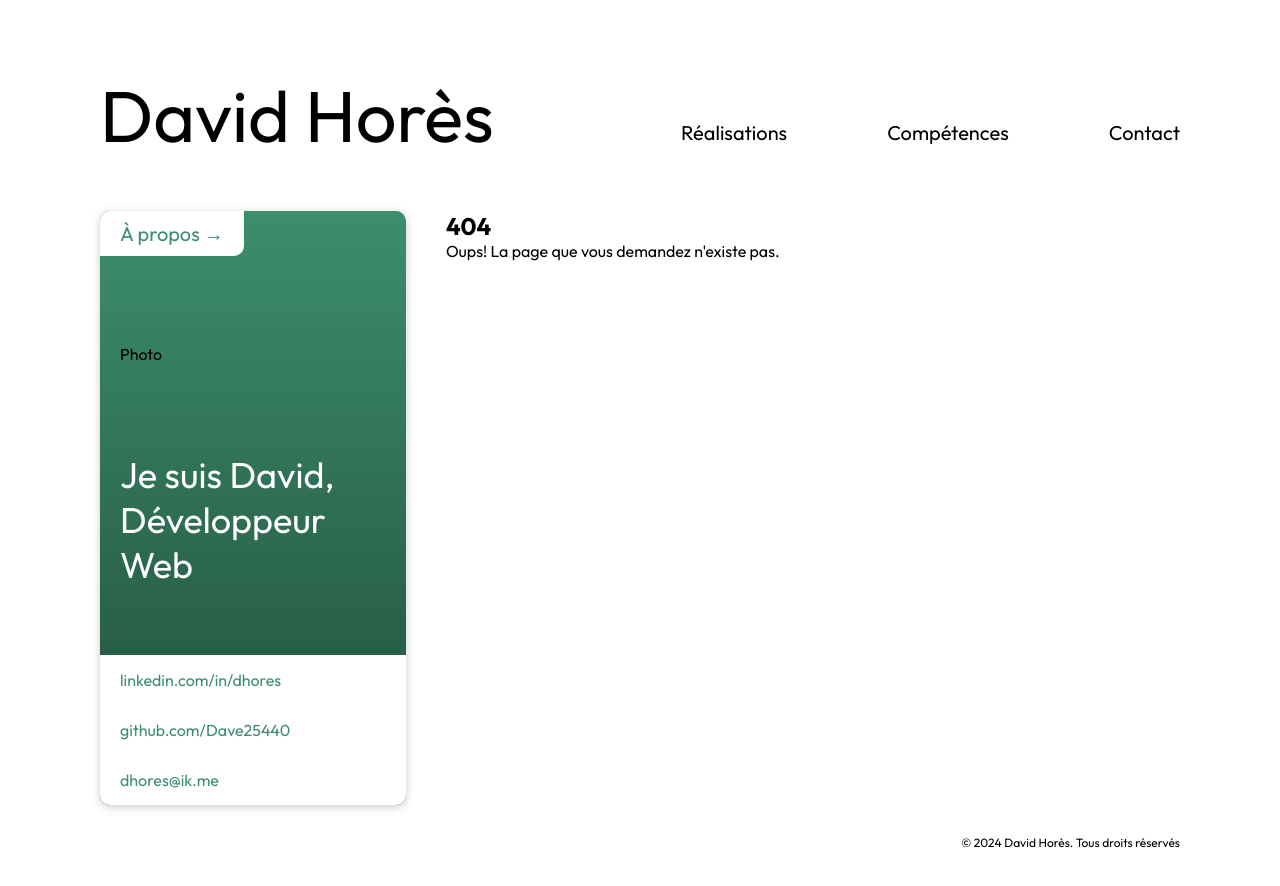
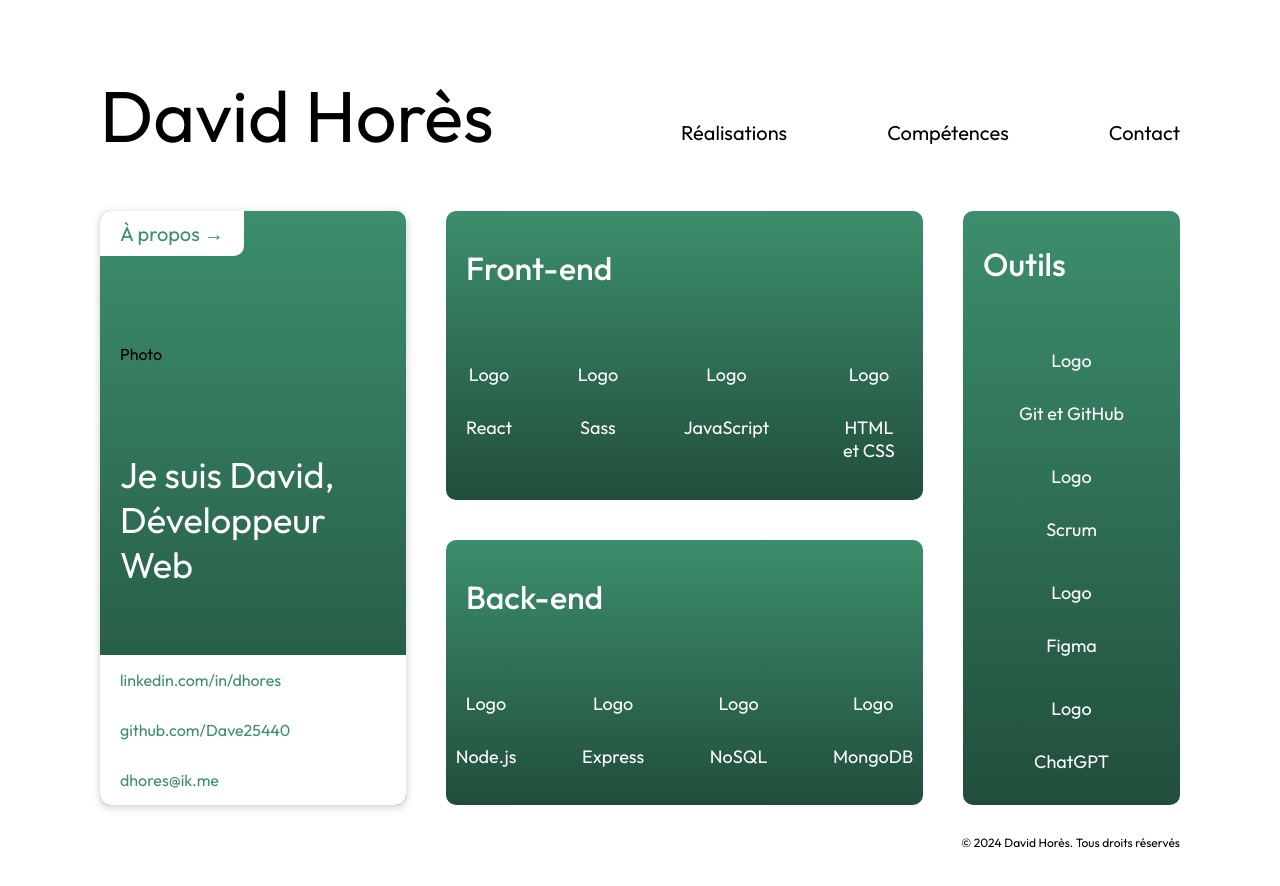
Before and after one commit to Dave25440/david-hores-portfolio, a React (Create React App) app: page /david-hores-portfolio/competences in a window 1280 px wide. Shown: the top 886 px of the page. Built offline with nearby package versions, Linux system fonts and the light colour scheme.

Commit message:
Create Skills page with SCSS Module stylesheet, add it to AppRouter, add listClass prop to Skill and update Skill style

```diff
--- a/src/components/AppRouter/index.jsx
+++ b/src/components/AppRouter/index.jsx
@@ -2,6 +2,7 @@ import { BrowserRouter as Router, Route, Routes } from "react-router-dom";
 import Layout from "../Layout";
 import Home from "../../pages/Home";
 import Projects from "../../pages/Projects";
+import Skills from "../../pages/Skills";
 import Career from "../../pages/Career";
 import Error from "../Error";
 
@@ -16,6 +17,10 @@ const AppRouter = () => {
                         element={<Projects />}
                     />
                     <Route
+                        path="/david-hores-portfolio/competences"
+                        element={<Skills />}
+                    />
+                    <Route
                         path="/david-hores-portfolio/formation"
                         element={<Career />}
                     />
--- a/src/components/Skill/Skill.module.scss
+++ b/src/components/Skill/Skill.module.scss
@@ -15,8 +15,13 @@
     &__list {
         display: flex;
         justify-content: center;
-        gap: 100px;
+        gap: 15%;
         text-align: center;
         @include mixins.list-style;
+
+        &--column {
+            flex-direction: column;
+            gap: 40px;
+        }
     }
 }
--- a/src/components/Skill/index.jsx
+++ b/src/components/Skill/index.jsx
@@ -1,11 +1,15 @@
 import styles from "./Skill.module.scss";
 import Tool from "../Tool";
 
-const Skill = ({ title, tools }) => {
+const Skill = ({ title, tools, listClass }) => {
     return (
         <article className={styles.skill}>
             <h3 className={styles.skill__title}>{title}</h3>
-            <ul className={styles.skill__list}>
+            <ul
+                className={`${styles.skill__list} ${
+                    listClass && styles[listClass]
+                }`}
+            >
                 {tools.map((tool, index) => (
                     <Tool key={index} title={tool.title} logo={tool.logo} />
                 ))}
--- /dev/null
+++ b/src/pages/Skills/Skills.module.scss
@@ -0,0 +1,9 @@
+@use "../../styles/_mixins";
+
+.skills {
+    @include mixins.grid(2.2fr 1fr, auto);
+
+    &__left {
+        @include mixins.grid(auto, auto);
+    }
+}
--- /dev/null
+++ b/src/pages/Skills/index.jsx
@@ -0,0 +1,171 @@
+import { useEffect } from "react";
+import styles from "./Skills.module.scss";
+import Skill from "../../components/Skill";
+
+const Skills = () => {
+    useEffect(() => {
+        document.title = "David Horès, Développeur Web - Compétences";
+    }, []);
+
+    const tools = [
+        {
+            id: "t1-chatgpt",
+            title: "ChatGPT",
+            category: {
+                title: "Outils",
+                order: 3
+            },
+            logo: "Logo",
+            order: 12
+        },
+        {
+            id: "t2-git-github",
+            title: "Git et GitHub",
+            category: {
+                title: "Outils",
+                order: 3
+            },
+            logo: "Logo",
+            order: 9
+        },
+        {
+            id: "t3-figma",
+            title: "Figma",
+            category: {
+                title: "Outils",
+                order: 3
+            },
+            logo: "Logo",
+            order: 11
+        },
+        {
+            id: "t4-html-css",
+            title: "HTML et CSS",
+            category: {
+                title: "Front-end",
+                order: 1
+            },
+            logo: "Logo",
+            order: 4
+        },
+        {
+            id: "t5-javascript",
+            title: "JavaScript",
+            category: {
+                title: "Front-end",
+                order: 1
+            },
+            logo: "Logo",
+            order: 3
+        },
+        {
+            id: "t6-nodejs",
+            title: "Node.js",
+            category: {
+                title: "Back-end",
+                order: 2,
+                mern: true
+            },
+            logo: "Logo",
+            order: 5
+        },
+        {
+            id: "t7-nosql",
+            title: "NoSQL",
+            category: {
+                title: "Back-end",
+                order: 2
+            },
+            logo: "Logo",
+            order: 7
+        },
+        {
+            id: "t8-react",
+            title: "React",
+            category: {
+                title: "Front-end",
+                order: 1
+            },
+            logo: "Logo",
+            order: 1
+        },
+        {
+            id: "t9-sass",
+            title: "Sass",
+            category: {
+                title: "Front-end",
+                order: 1
+            },
+            logo: "Logo",
+            order: 2
+        },
+        {
+            id: "t10-express",
+            title: "Express",
+            category: {
+                title: "Back-end",
+                order: 2,
+                mern: true
+            },
+            logo: "Logo",
+            order: 6
+        },
+        {
+            id: "t11-mongodb",
+            title: "MongoDB",
+            category: {
+                title: "Back-end",
+                order: 2,
+                mern: true
+            },
+            logo: "Logo",
+            order: 8
+        },
+        {
+            id: "t12-scrum",
+            title: "Scrum",
+            category: {
+                title: "Outils",
+                order: 3
+            },
+            logo: "Logo",
+            order: 10
+        }
+    ];
+
+    const toolsCategories = tools
+        .sort((a, b) => a.category.order - b.category.order)
+        .map((tool) => tool.category.title);
+    const uniqueCategories = new Set(toolsCategories);
+    const categories = Array.from(uniqueCategories);
+
+    return (
+        <section className={styles.skills}>
+            <div className={styles.skills__left}>
+                {categories.slice(0, 2).map((category, index) => (
+                    <Skill
+                        key={index}
+                        title={category}
+                        tools={tools
+                            .filter((tool) => tool.category.title === category)
+                            .slice(0, 4)
+                            .sort((a, b) => a.order - b.order)}
+                    />
+                ))}
+            </div>
+            {categories.slice(2, 3).map((category, index) => (
+                <Skill
+                    key={index}
+                    title={category}
+                    tools={tools
+                        .filter((tool) => tool.category.title === category)
+                        .slice(0, 4)
+                        .sort((a, b) => a.order - b.order)}
+                    listClass="skill__list--column"
+                />
+            ))}
+        </section>
+    );
+};
+
+export default Skills;
```
